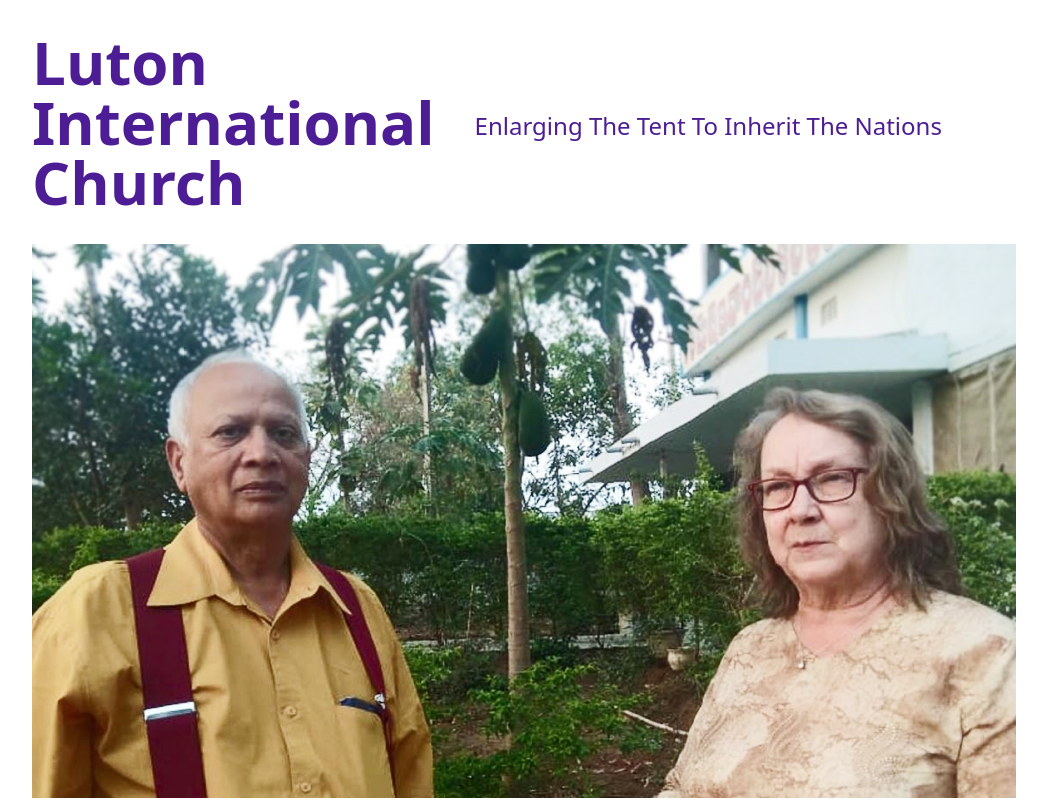
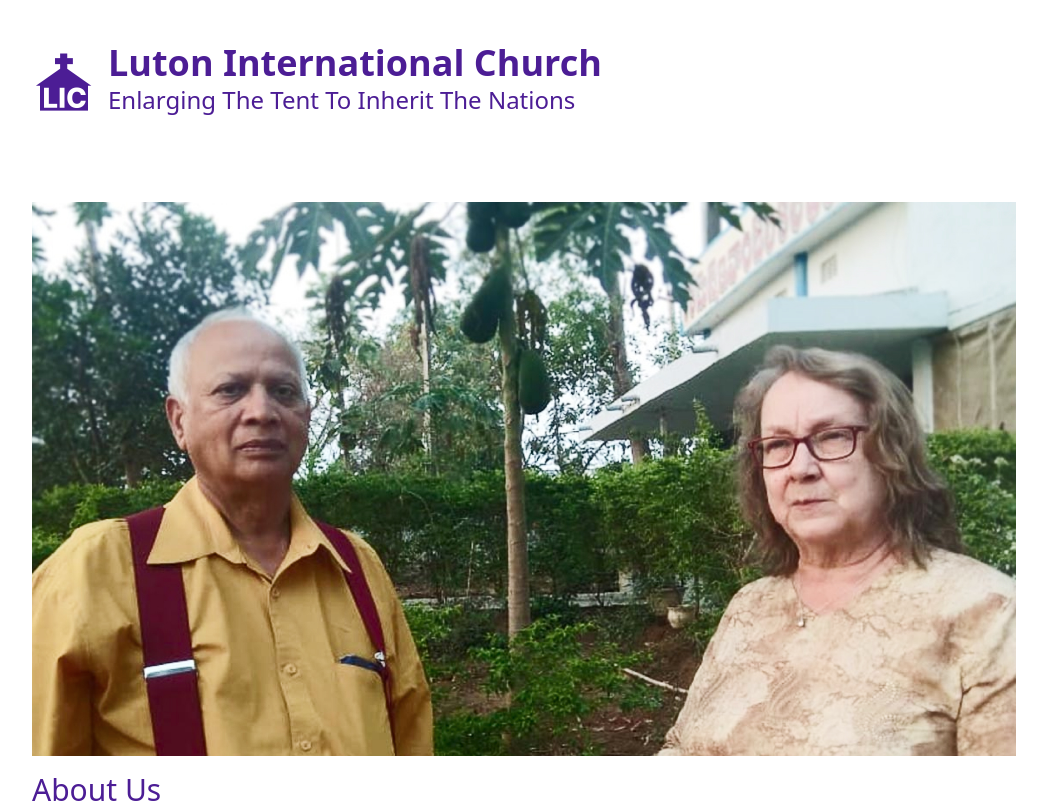
Before and after one commit to davofaz/pt-site, a Next.js app: page / in a window 1280 px wide. Shown: the top 803 px of the page, without its empty margins (116-1163 px from the left). Built offline with nearby package versions, Linux system fonts and the light colour scheme.

Commit message:
feature: logo and metadata and nav shrinks on scroll

```diff
--- a/app/components/navigation.tsx
+++ b/app/components/navigation.tsx
@@ -1,25 +1,62 @@
 'use client'
-
 import { useEffect, useState } from 'react';
-
+import Image from 'next/image'
 
 const Navigation = () => {
-    //const [clientWindowHeight, setClientWindowHeight] = useState("");
+  const [clientWindowHeight, setClientWindowHeight] = useState(0);
 
+  useEffect(() => {
+    window.addEventListener("scroll", handleScroll);
+    return () => window.removeEventListener("scroll", handleScroll);
+  }, []);
+
+  const handleScroll = () => {
+    setClientWindowHeight(window.scrollY);
+  };
+
+  // Calculate the reduced font size in rem units
+  const h1 = "2.25rem"; // Define your regular font size in rem (e.g., 4rem)
+  const h1smaller = `${parseInt(h1) * 0.7}rem`; // Reduce by 10% (0.9)
+  const h2 = "1.5rem"; // Define your regular font size in rem (e.g., 4rem)
+  const h2smaller = `${parseInt(h2) * 0.9}rem`; // Reduce by 10% (0.9)
+  const logoWidth = 64;
+  const logoWidthSmaller = 32;
+
+  // Calculate the class name based on scroll position
+  const h1FontClass = clientWindowHeight > 0 ? h1smaller : h1;
+  const h2FontClass = clientWindowHeight > 0 ? h2smaller : h2;
+  const logoWidthClass = clientWindowHeight > 0 ? logoWidthSmaller : logoWidth;
 
   return (
-         <div  className="sticky bg-white top-0 z-20">
-            <ul className="flex flex-col md:flex-row ">
+    <div className="sticky bg-white -top-1 shadow-gray-400 flex flex-row items-center">
+     <Image
+                className="flex-none -mt-7 mr-3"
+                src="/logo-512.png"
+                alt="Luton International Church"
+                width={64}
+                height={64}
+                priority={true}
+             />
+      <ul className="flex flex-col mb-10">
         <li>
-                    <h1 className="text-4xl md:text-6xl capitalize font-bold text-violet-900 font-sans">Luton</h1>
-                    <h1 className="text-4xl md:text-6xl capitalize font-bold text-violet-900 font-sans">International</h1>
-                    <h1 className="text-4xl md:text-6xl capitalize font-bold text-violet-900 font-sans">Church</h1></li>
+          <h1
+            className="mt-3 capitalize font-bold text-violet-900 font-sans flex-grow"
+            style={{ fontSize: h1FontClass }}
+          >
+            Luton International Church
+          </h1>
+        </li>
         <li className="flex">
-                    <h2 className="text-2xl capitalize font-light text-violet-900 font-sans md:self-center mt-2 md:p-10 md:text-right">Enlarging the tent to inherit the Nations</h2>
+          <h2
+            className="capitalize -mt-2 font-light text-violet-900 font-sans mb-3"
+            style={{ fontSize: h2FontClass }}
+          >
+            Enlarging the tent to inherit the Nations
+          </h2>
         </li>
       </ul>
     </div>
-    )
-}
+  );
+};
 
 export default Navigation;
--- a/app/page.tsx
+++ b/app/page.tsx
@@ -3,7 +3,7 @@ import Navigation from './components/Navigation'
 
 export default function Home() {
   return (
-    <main className=" flex-1 flex-col container ml-auto mr-auto px-5 mt-8 pb-20 max-w-screen-lg"  id="home">
+    <main className=" flex-1 flex-col container ml-auto mr-auto px-5 mt-6 pb-20 max-w-screen-lg"  id="home">
 
              <Navigation />
            <section id="about">
@@ -13,7 +13,7 @@ export default function Home() {
                 alt="Pastors of Luton International Church"
                 width={1100}
                 height={300}
-                priority
+                priority={true}
              />
              <h3 className="text-3xl capitalize font-medium text-violet-900 font-sans mt-4">About us</h3>
              <p className="text-sm mt-4">{"We are Spirit filled Christians who love the Lord Jesus Christ. We are from all different backgrounds and races and although we're not affiliated to any specific denomination, we worship Jesus the King of kings together. We are a Bible believing, charismatic international church, practising the gifts of the Holy Spirit and providing ministry in all areas such as Healing and Deliverance. We believe that God loved us so much that He sent Jesus into the world, to become a sacrifice for our sins. Through Jesus' death on the cross, and the grace he offered us. God\'s plan of salvation was shown for ALL mankind, that they may live."}</p>
```
Lines whose indentation alone changed are shown as unchanged.
